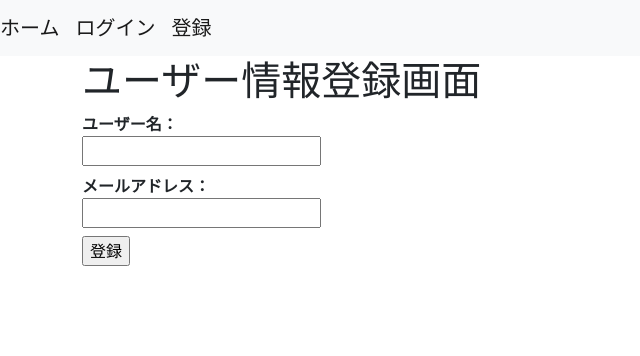
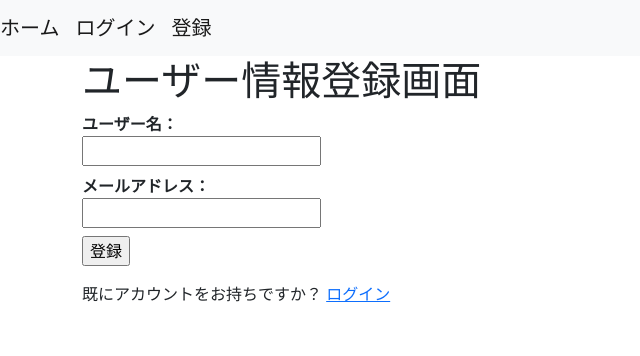
Before and after one commit to mizukami-0418/sns_application, a Flask app: page /register in a window 1280 px wide. Shown: the top 356 px of the page, without its empty margins (0-640 px from the left). Run offline with Flask 3, Linux system fonts and the light colour scheme; parts of the project's set-up code (start-up, migrations or seed data) failed here and were passed over; some libraries are stand-ins or nearby versions.

Commit message:
register.htmlにアカウント取得済みユーザー用のログインリンクを追加

```diff
--- a/flaskr/templates/register.html
+++ b/flaskr/templates/register.html
@@ -13,5 +13,8 @@
     {{ render_field(form.email) }}
     {{ form.submit() }}
   </form>
+  <div class="row mt-3">
+  <p>既にアカウントをお持ちですか？ <a href="{{ url_for('app.login') }}">ログイン</a></p>
+  </div>
 </div>
 {% endblock %}
```
